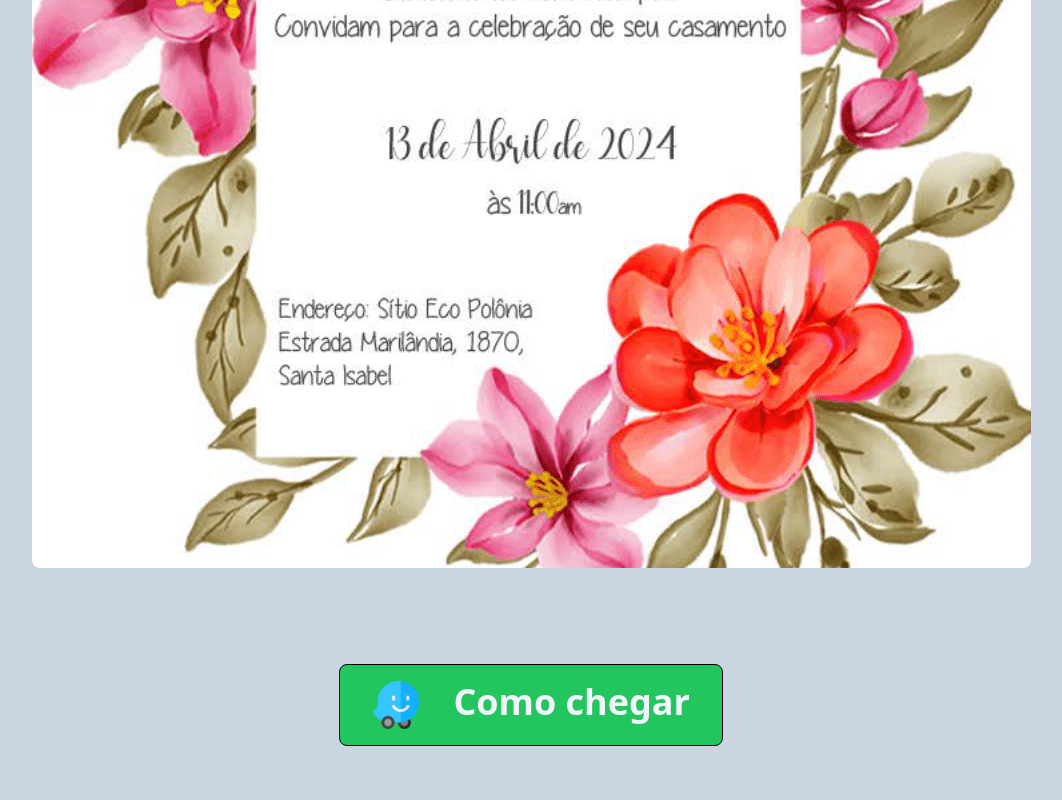
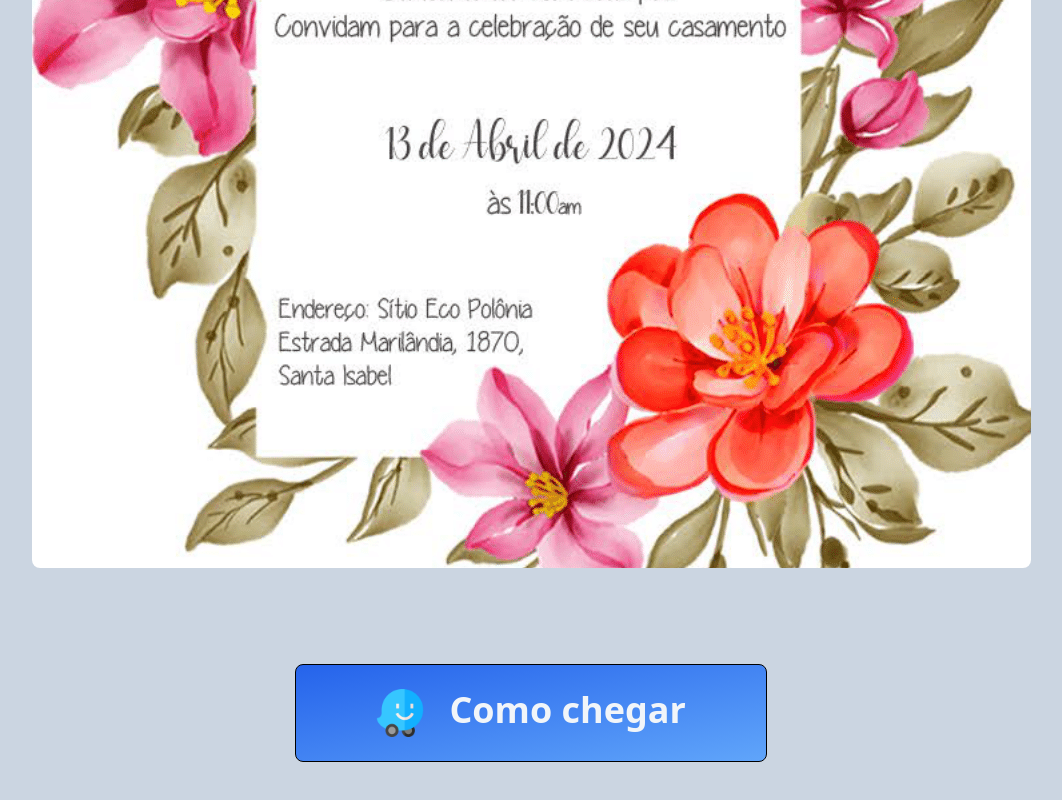
Before and after one commit to douglas-ssouza/wedding-invite, a website: page index.html in a window 1280 px wide. Shown: the part 563-1363 px from the top of the page, without its empty margins (109-1171 px from the left). Drawn offline with Linux system fonts and the light colour scheme; some packages are replaced by stand-ins of ours.

Commit message:
adjusts button color and sizing

```diff
--- a/index.html
+++ b/index.html
@@ -12,7 +12,7 @@
         <img class="rounded-lg overflow-hidden" src="/public/invite.png" alt="Wedding invitation">
       </div>
 
-      <div class="h-80 w-full max-w-5xl my-4">
+      <div class="h-96 w-full max-w-5xl my-4">
         <gmp-map
           center="-23.336816787719727,-46.22216796875"
           zoom="14"
@@ -25,8 +25,8 @@
           ></gmp-advanced-marker>
         </gmp-map>
 
-        <button id="wazeBtn" type="button" class="block my-12 m-auto text-4xl font-bold border border-black text-slate-100 py-4 px-8 rounded-lg bg-green-500 hover:shadow-lg hover:text-white hover:bg-green-600">
-          <img class="inline mr-6 h-12" src="/public/waze.png" alt="Waze app icon">
+        <button id="wazeBtn" type="button" class="block my-12 m-auto text-4xl font-bold border border-black text-slate-100 py-6 px-20 rounded-lg bg-gradient-to-tl from-blue-400 to-blue-600 hover:shadow-lg hover:text-white hover:from-blue-600 hover:to-blue-700">
+          <img class="inline mr-4 h-12" src="/public/waze.png" alt="Waze app icon">
           Como chegar
         </button>
       </div>
```
Also changed, not shown: output.css.
